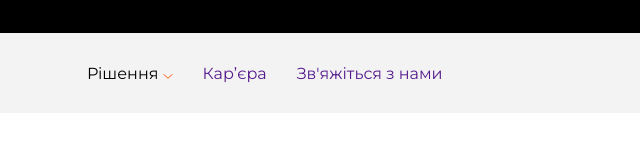
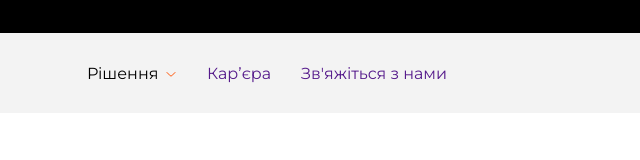
Before and after one commit to AnDrEyFuRsOvV/QB-Tools, a website: page app/index.html in a window 1280 px wide. Shown: the full height of the page, 188-828 px from the left. Drawn offline with Linux system fonts and the light colour scheme.

Commit message:
start work with project

```diff
--- a/app/index.html
+++ b/app/index.html
@@ -38,8 +38,10 @@
             </a>
           </li>
           <li class="header__menu-item">
-            Рішення
-            <img src="images/arrow-down.svg" alt="arrow">
+            <p class="header__dropdown-title">
+              Рішення
+              <img class="header__dropdown-img" src="images/arrow-down.svg" alt="arrow">
+            </p>
             <ul class="header__dropdown">
               <li class="header__dropdown-item">Бізнес</li>
               <li class="header__dropdown-item">Маркетингові рішення</li>
--- a/app/scss/style.scss
+++ b/app/scss/style.scss
@@ -77,6 +77,15 @@
     &__btn-link {
         display: block;
     }
+    &__dropdown-title{
+        position: relative;
+        width: 90px;
+    }
+    &__dropdown-img{
+        position: absolute;
+        top: 8px;
+        right: 1px;
+    }
 }
 
 // STYLE FOR HEADER END
```
Also changed, not shown: app/css/style.min.css.
